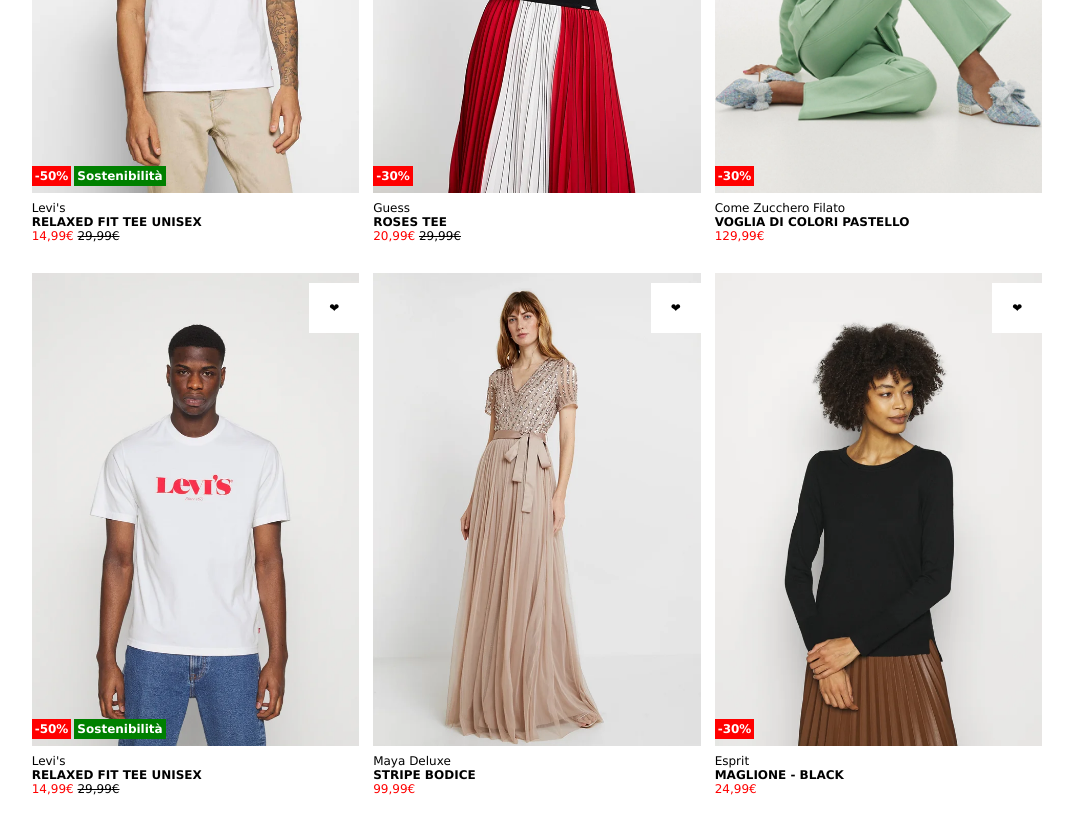
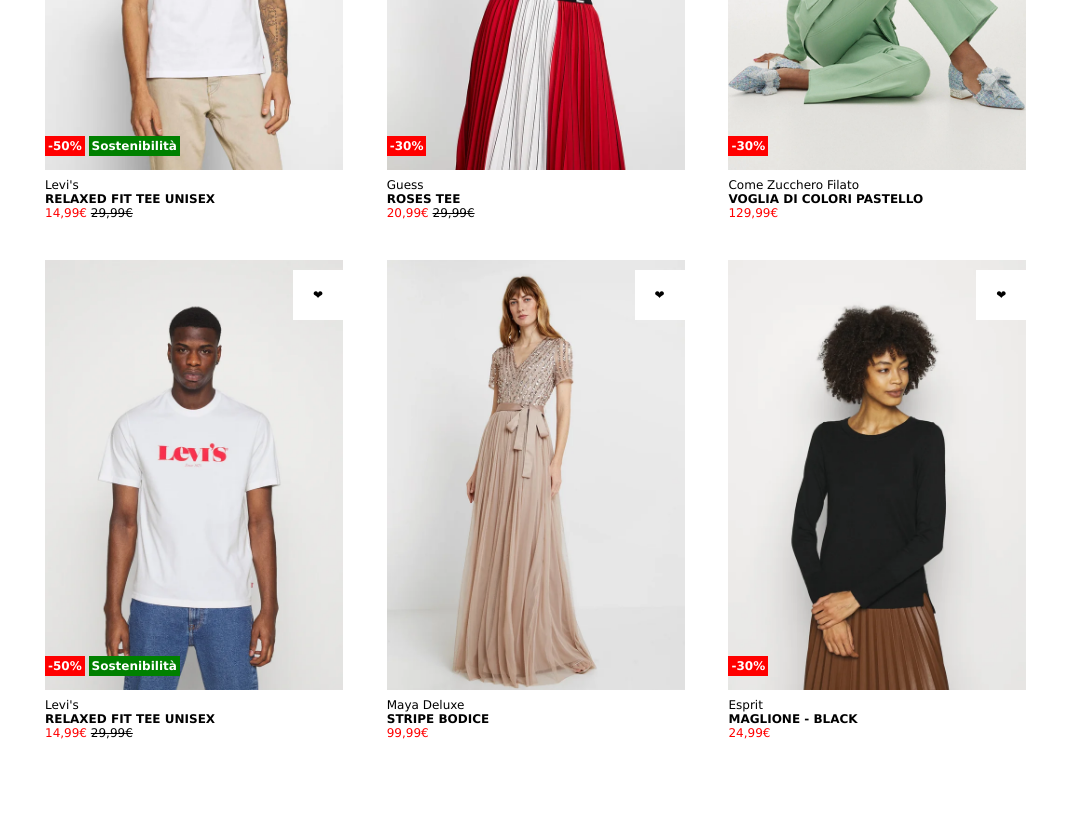
Before and after one commit to GiuliaSossai/html-css-boolando, a plain HTML site: page index.html in a window 1280 px wide. Shown: the part 300-1134 px from the top of the page, without its empty margins (103-1176 px from the left). After the commit the page ends 1080 px from the top, so only its background shows below. Drawn offline with Linux system fonts and the light colour scheme.

Commit message:
correzione dell'esercizio

```diff
--- a/assets/css/style.css
+++ b/assets/css/style.css
@@ -6,34 +6,20 @@
 
 .container {
   width: 80%;
-  min-height: 900px;
   margin: 20px auto;
-  /*background-color: red;*/
   font-family: Verdana, Geneva, Tahoma, sans-serif;
   font-size: 12px;
 }
 
 
 /*********UTILITIES++++++++++*/
-.clearfix::after {
-  content: "";
-  display: table;
-  clear: both;
-}
 
 /*struttura delle righe*/
-.row {
-  text-align: center;
-}
 
 .content-box {
-  width: 32%; /*calc(100% / 3 - 4px);*/
+  width: 33%; /*calc(100% / 3 - 4px);*/
   display: inline-block;
-  padding-bottom: 30px;
-}
-
-.content-box.middle {
-  margin: 0 10px;
+  padding: 20px;
 }
 
 
@@ -83,23 +69,20 @@
   text-align: center;
   height: 20px;
   padding: 3px;
-  margin-right: 3px;
 }
 
 .label-container {
   position: absolute;
   left: 0;
-  bottom: 10px;
+  bottom: 20px;
 }
 
 .image-content .red.label {
   background-color: red;
-  float: left;
 }
 
 .image-content .green.label {
   background-color: green;
-  float: left;
 }
 
 
--- a/index.html
+++ b/index.html
@@ -22,9 +22,9 @@
           <div class="square"></div>
 
           <!-- caption -->
-          <div class="clearfix label-container">
-           <div class="red label">-50%</div>
-           <div class="green label">Sostenibilità</div>
+          <div class="label-container">
+           <span class="red label">-50%</span>
+           <span class="green label">Sostenibilità</span>
          </div>
        </div>
 
@@ -43,8 +43,8 @@
           <img class = "img-hover" src="assets/img/2b.webp" alt="modella2b">
           <div class="square"></div>
 
-          <div class="clearfix label-container">
-           <div class="red label">-30%</div>
+          <div class="label-container">
+           <span class="red label">-30%</span>
          </div>
        </div>
 
@@ -63,8 +63,8 @@
           <img class = "img-hover" src="assets/img/3b.webp" alt="modella3b">
           <div class="square"></div>
 
-          <div class="clearfix label-container">
-           <div class="red label">-30%</div>
+          <div class="label-container">
+           <span class="red label">-30%</span>
          </div>
        </div>
 
@@ -86,9 +86,9 @@
           <img class = "img-hover" src="assets/img/4b.webp" alt="modello4b">
           <div class="square"></div>
 
-          <div class="clearfix label-container">
-           <div class="red label">-50%</div>
-           <div class="green label">Sostenibilità</div>
+          <div class="label-container">
+           <span class="red label">-50%</span>
+           <span class="green label">Sostenibilità</span>
          </div>
        </div>
 
@@ -122,8 +122,8 @@
           <img class = "img-hover" src="assets/img/6b.webp" alt="modella6b">
           <div class="square"></div>
 
-          <div class="clearfix label-container">
-           <div class="red label">-30%</div>
+          <div class="label-container">
+           <span class="red label">-30%</span>
          </div>
        </div>
 
```
